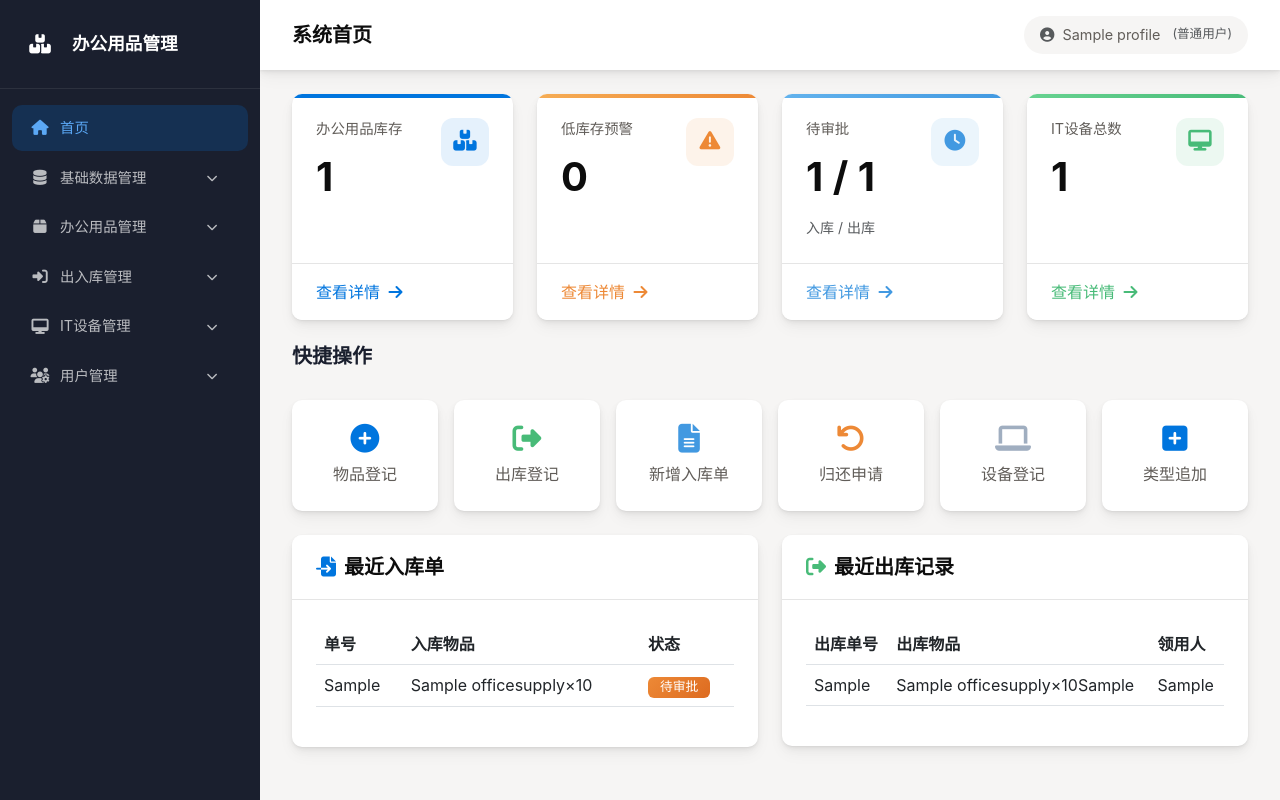
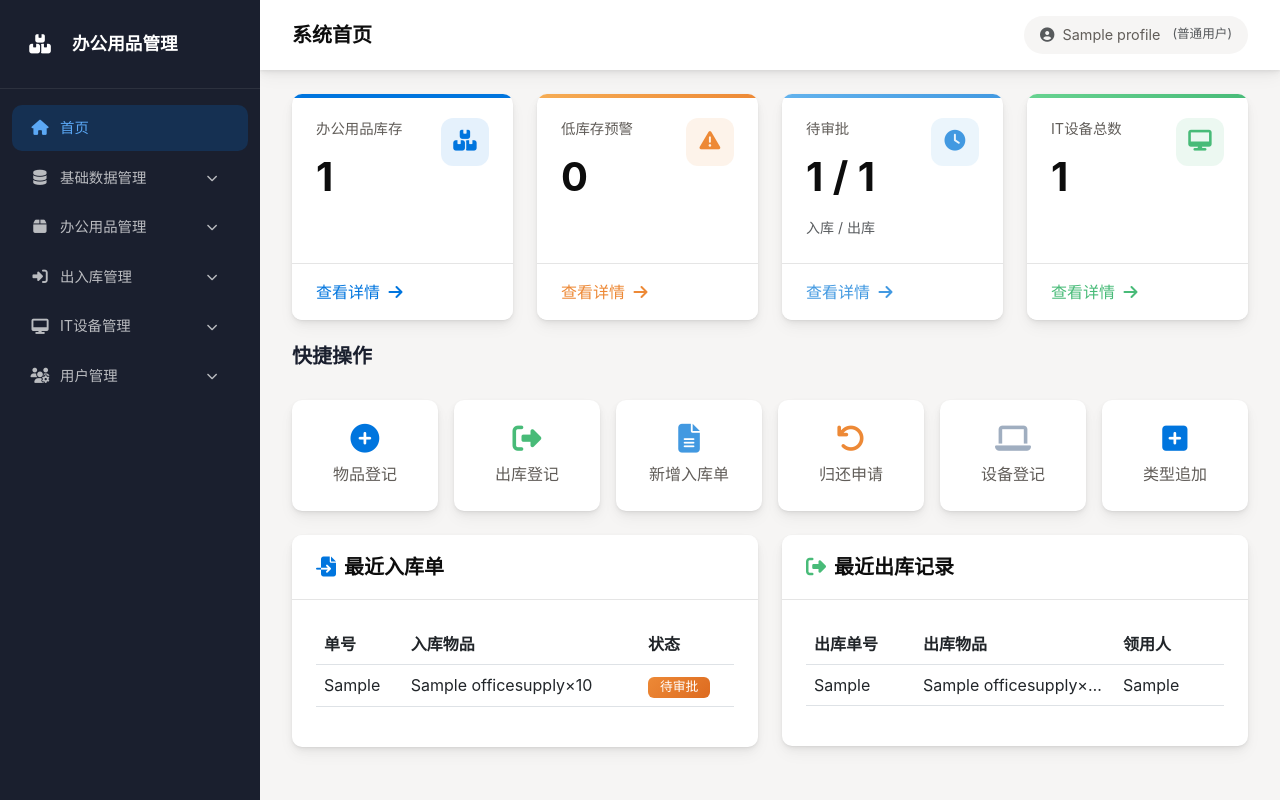
Before and after one commit to eavia/office_supplies_system, a Django app: page / in a window 1280 px wide. Run offline with Django 5.2, Linux system fonts and the light colour scheme; a user stored in the database is signed in; tables that the repository leaves empty hold one stand-in row (values such as "Sample post").

Commit message:
fix: 首页出库记录部件表格固定布局防止撑变形
- table增加table-layout:fixed
- 出库物品列固定width:200px
- 内容溢出时ellipsis截断，鼠标悬停显示完整内容

```diff
--- a/inventory/templates/inventory/home.html
+++ b/inventory/templates/inventory/home.html
@@ -185,11 +185,11 @@
             <div class="card-body">
                 {% if recent_outs %}
                 <div class="table-responsive">
-                    <table class="table table-hover">
+                    <table class="table table-hover" style="table-layout:fixed">
                         <thead>
                             <tr>
                                 <th>出库单号</th>
-                                <th>出库物品</th>
+                                <th style="width:200px">出库物品</th>
                                 <th>领用人</th>
                             </tr>
                         </thead>
@@ -197,10 +197,8 @@
                             {% for out in recent_outs %}
                             <tr onclick="window.location='{% url 'stockout_detail' out.pk %}'" style="cursor:pointer;">
                                 <td>{{ out.record_no }}</td>
-                                <td>
-                                    {% for item in out.items.all %}
-                                    {{ item.supply.name }}×{{ item.quantity }}{{ item.supply.unit }}{% if not forloop.last %}，{% endif %}
-                                    {% endfor %}
+                                <td style="white-space:nowrap;overflow:hidden;text-overflow:ellipsis;" title="{% for item in out.items.all %}{{ item.supply.name }}×{{ item.quantity }}{{ item.supply.unit }}{% if not forloop.last %}，{% endif %}{% endfor %}">
+                                    {% for item in out.items.all %}{{ item.supply.name }}×{{ item.quantity }}{{ item.supply.unit }}{% if not forloop.last %}，{% endif %}{% endfor %}
                                 </td>
                                 <td>{{ out.recipient }}</td>
                             </tr>
```
